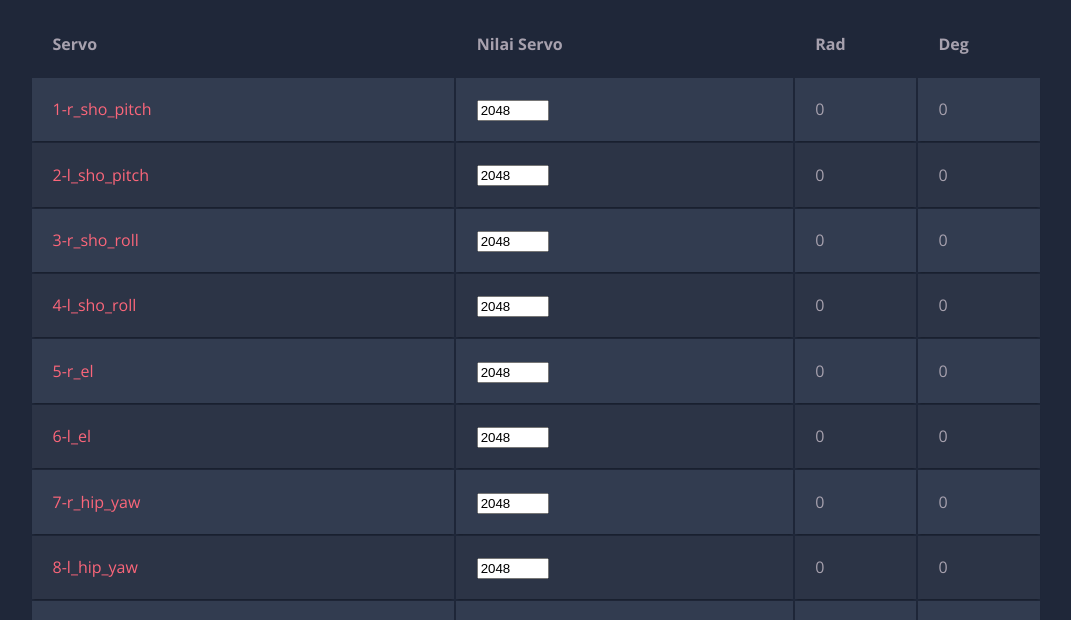
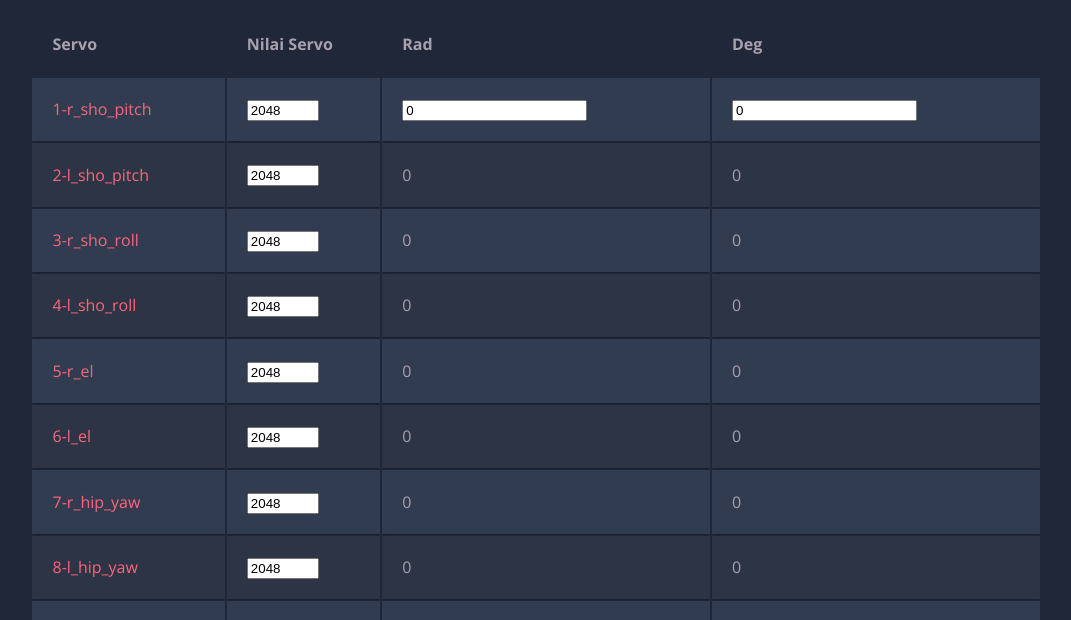
Before and after one commit to aadhumanoid/initpose, a plain HTML site: page index.html in a window 1280 px wide. Shown: the part 163-783 px from the top of the page, without its empty margins (104-1175 px from the left). Drawn offline with nearby package versions, Linux system fonts and the light colour scheme.

Commit message:
testupdate

```diff
--- a/index.html
+++ b/index.html
@@ -22,9 +22,9 @@
           <!-- Baris untuk setiap servo -->
           <tr>
             <td>1-r_sho_pitch</td>
-            <td><input type="number" min="0" max="4095" value="2048" onchange="convert(this)" /></td>
-            <td class="rad">0</td>
-            <td class="deg">0</td>
+            <td><input type="number" min="0" max="4095" value="2048" onchange="updateValues(this, 'servo')"></td>
+            <td><input type="number" step="0.01" value="0" onchange="updateValues(this, 'rad')"></td>
+            <td><input type="number" step="0.1" value="0" onchange="updateValues(this, 'deg')"></td>
           </tr>
           <tr>
             <td>2-l_sho_pitch</td>
--- a/script.js
+++ b/script.js
@@ -7,3 +7,40 @@ function convert(input) {
   row.querySelector(".rad").textContent = rad.toFixed(2);
   row.querySelector(".deg").textContent = deg.toFixed(2);
 }
+
+function updateValues(input, type) {
+  const row = input.closest("tr");
+  const servoInput = row.querySelector("td:nth-child(2) input");
+  const radInput = row.querySelector("td:nth-child(3) input");
+  const degInput = row.querySelector("td:nth-child(4) input");
+
+  let servoValue, radValue, degValue;
+
+  switch (type) {
+    case "servo":
+      // Konversi dari nilai servo ke rad dan deg
+      servoValue = parseInt(servoInput.value) || 0;
+      radValue = ((servoValue - 2048) * 3.14) / 2048;
+      degValue = (radValue * 180) / 3.14;
+      break;
+
+    case "rad":
+      // Konversi dari nilai rad ke servo dan deg
+      radValue = parseFloat(radInput.value) || 0;
+      servoValue = Math.round((radValue * 2048) / 3.14 + 2048);
+      degValue = (radValue * 180) / 3.14;
+      break;
+
+    case "deg":
+      // Konversi dari nilai deg ke servo dan rad
+      degValue = parseFloat(degInput.value) || 0;
+      radValue = (degValue * 3.14) / 180;
+      servoValue = Math.round((radValue * 2048) / 3.14 + 2048);
+      break;
+  }
+
+  // Update nilai pada kolom lain
+  servoInput.value = servoValue;
+  radInput.value = radValue.toFixed(2);
+  degInput.value = degValue.toFixed(2);
+}
```
